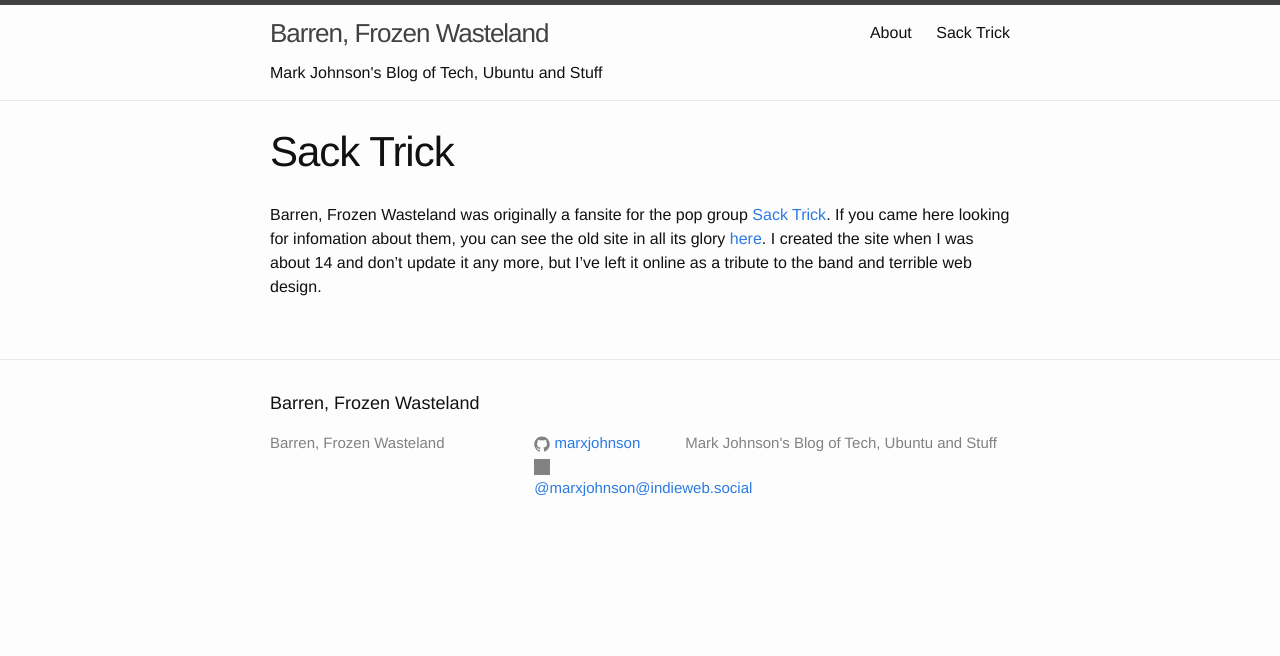
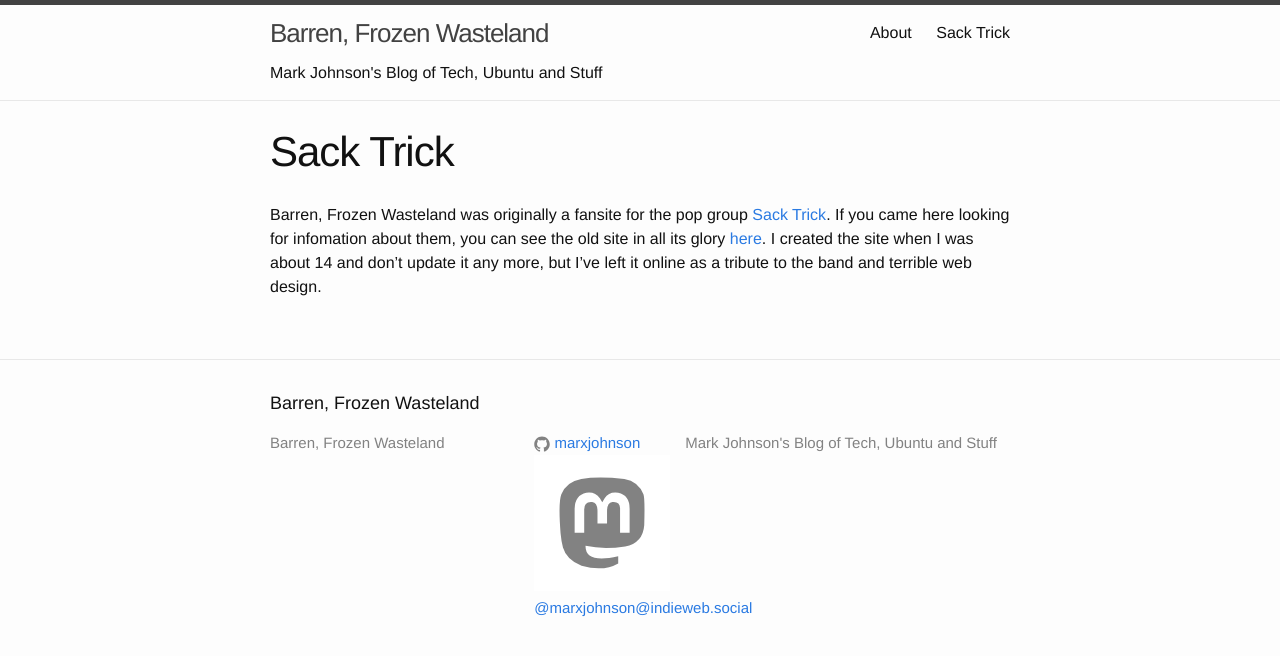
Before and after one commit to marxjohnson/bfwl, a Jekyll site: the page built from sack-trick.md, in a window 1280 px wide. Shown: the top 656 px of the page. Built offline with Jekyll 4.4.1, drawn with Linux system fonts in a browser that asks for light colours.

Commit message:
Fix mastodon logo

```diff
--- a/_includes/footer.html
+++ b/_includes/footer.html
@@ -21,8 +21,8 @@
 
           <li>
             <a rel="me" href="https://indieweb.social/@marxjohnson">
-               <span class="icon">
-                 <svg xmlns="http://www.w3.org/2000/svg" aria-label="Mastodon" role="img" viewBox="0 0 512 512" fill="#fff"><script xmlns="" id="__gaOptOutExtension"/><path d="m0 0H512V512H0"/><linearGradient id="a" y2="1"><stop offset="0" stop-color="#6364ff"/><stop offset="1" stop-color="#563acc"/></linearGradient><path fill="url(#a)" d="M317 381q-124 28-123-39 69 15 149 2 67-13 72-80 3-101-3-116-19-49-72-58-98-10-162 0-56 10-75 58-12 31-3 147 3 32 9 53 13 46 70 69 83 23 138-9"/><path d="M360 293h-36v-93q-1-26-29-23-20 3-20 34v47h-36v-47q0-31-20-34-30-3-30 28v88h-36v-91q1-51 44-60 33-5 51 21l9 15 9-15q16-26 51-21 43 9 43 60"/><script xmlns="" id="bw-fido2-page-script"/></svg>
+               <span>
+                 <svg xmlns="http://www.w3.org/2000/svg" aria-label="Mastodon" role="img" viewBox="0 0 512 512" fill="#fff"><script xmlns="" id="__gaOptOutExtension"/><path d="m0 0H512V512H0"/><path fill="#828282" d="M317 381q-124 28-123-39 69 15 149 2 67-13 72-80 3-101-3-116-19-49-72-58-98-10-162 0-56 10-75 58-12 31-3 147 3 32 9 53 13 46 70 69 83 23 138-9"/><path d="M360 293h-36v-93q-1-26-29-23-20 3-20 34v47h-36v-47q0-31-20-34-30-3-30 28v88h-36v-91q1-51 44-60 33-5 51 21l9 15 9-15q16-26 51-21 43 9 43 60"/><script xmlns="" id="bw-fido2-page-script"/></svg>
                </span>
                <span class="username">
                  @marxjohnson@indieweb.social
```
